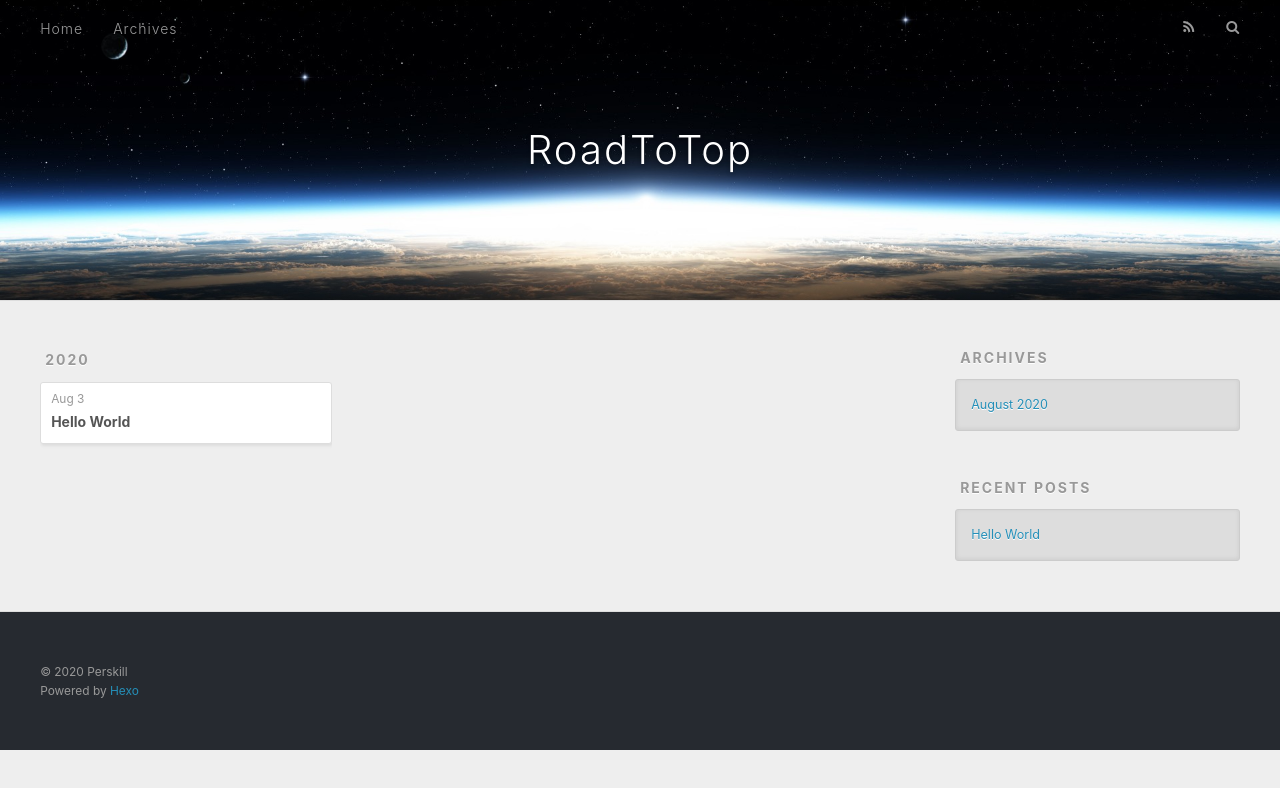
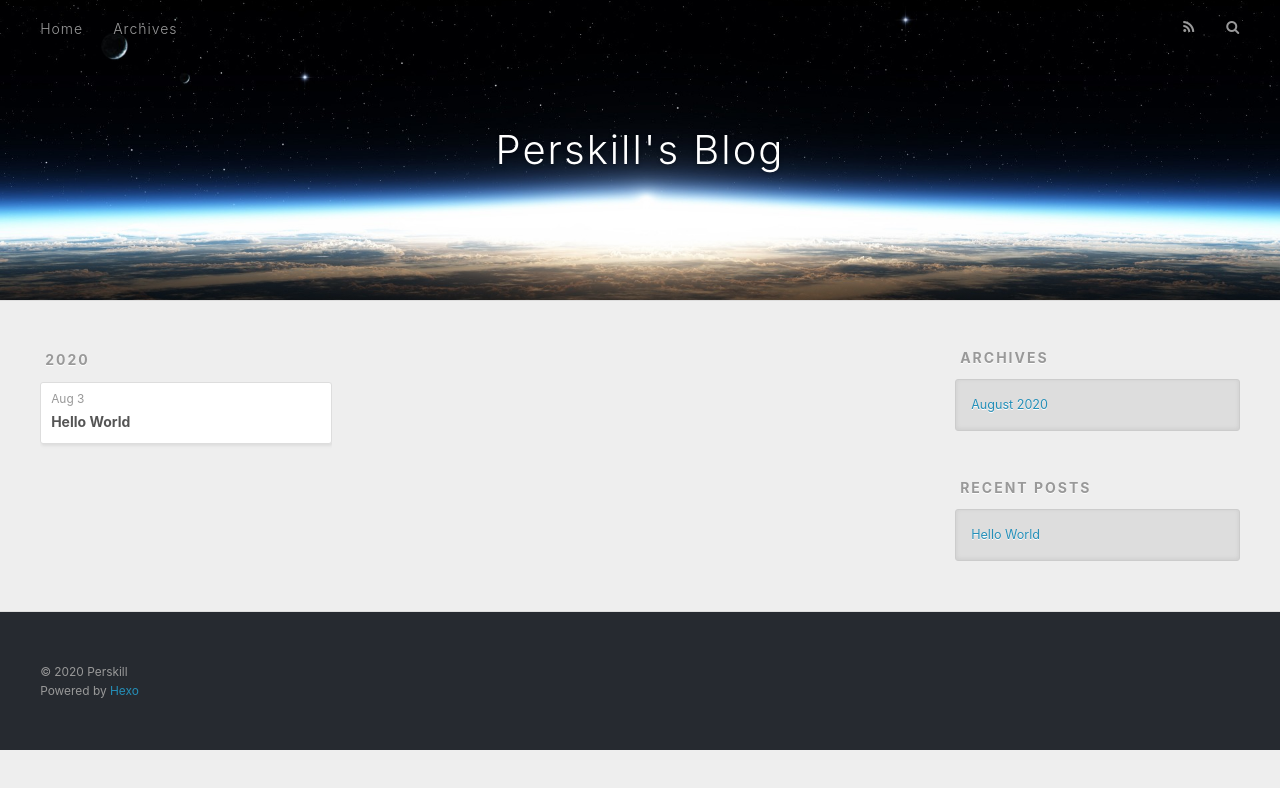
Before and after one commit to perskill/perskill.github.io, a plain HTML site: page archives/2020/08/index.html in a window 1280 px wide. Drawn offline with nearby package versions, Linux system fonts and the light colour scheme.

Commit message:
Site updated: 2020-08-04 09:20:17

```diff
--- a/archives/2020/08/index.html
+++ b/archives/2020/08/index.html
@@ -5,17 +5,17 @@
 
 
 
-  <title>Archives: 2020/8 | RoadToTop</title>
+  <title>Archives: 2020/8 | Perskill&#39;s Blog</title>
   <meta name="viewport" content="width=device-width, initial-scale=1, maximum-scale=1">
   <meta property="og:type" content="website">
-<meta property="og:title" content="RoadToTop">
+<meta property="og:title" content="Perskill&#39;s Blog">
 <meta property="og:url" content="https://perskill.github.io/archives/2020/08/index.html">
-<meta property="og:site_name" content="RoadToTop">
+<meta property="og:site_name" content="Perskill&#39;s Blog">
 <meta property="og:locale" content="en_US">
 <meta property="article:author" content="Perskill">
 <meta name="twitter:card" content="summary">
 
-    <link rel="alternate" href="/atom.xml" title="RoadToTop" type="application/atom+xml">
+    <link rel="alternate" href="/atom.xml" title="Perskill&#39;s Blog" type="application/atom+xml">
 
 
     <link rel="icon" href="/favicon.png">
@@ -36,7 +36,7 @@
   <div id="header-outer" class="outer">
     <div id="header-title" class="inner">
       <h1 id="logo-wrap">
-        <a href="/" id="logo">RoadToTop</a>
+        <a href="/" id="logo">Perskill&#39;s Blog</a>
       </h1>
 
     </div>
```
Also changed, not shown: 2020/08/03/hello-world/index.html (+4 -4 lines), archives/2020/index.html (+5 -5 lines), archives/index.html (+5 -5 lines), index.html (+5 -5 lines).
